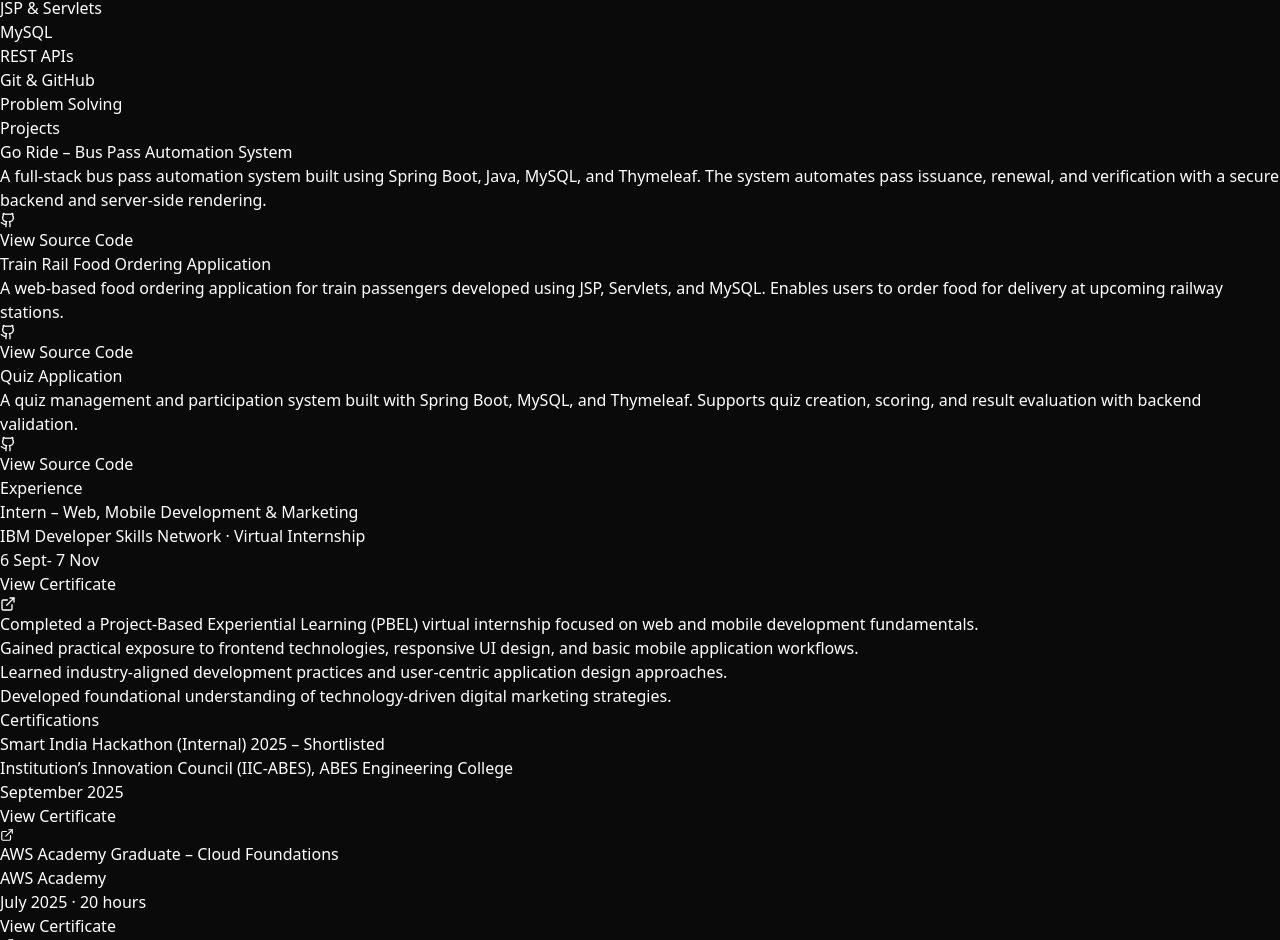
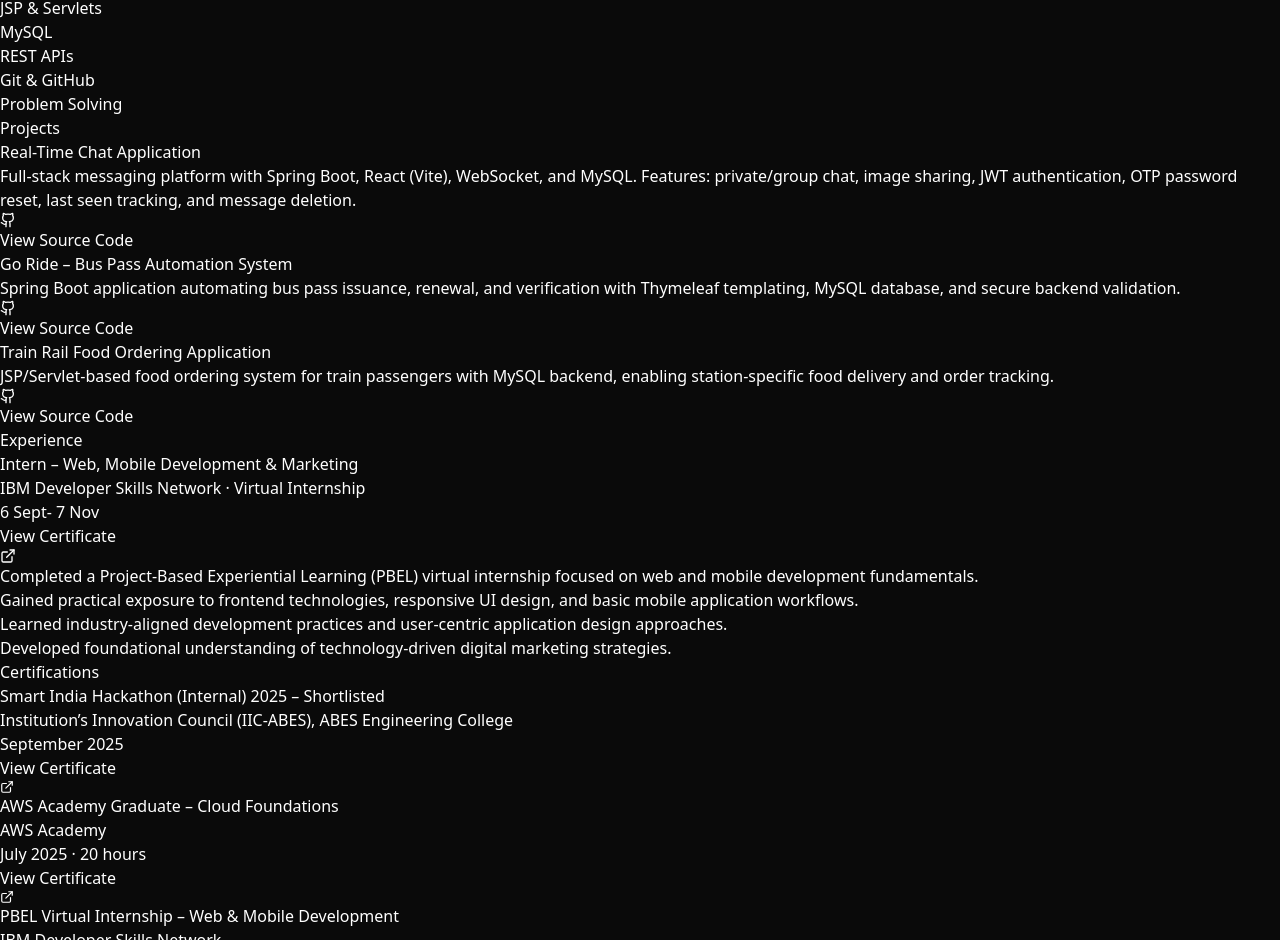
Before and after one commit to akas-coder/Akash_Rauniyar, a React (Vite) app: page / in a window 1280 px wide. Shown: the part 1950-2890 px from the top of the page. Built offline with nearby package versions, Linux system fonts and the light colour scheme; no server answers.

Commit message:
Update projects.js

```diff
--- a/src/data/projects.js
+++ b/src/data/projects.js
@@ -1,17 +1,17 @@
 export const projects = [
   {
+    title: "Real-Time Chat Application",
+    desc: "Full-stack messaging platform with Spring Boot, React (Vite), WebSocket, and MySQL. Features: private/group chat, image sharing, JWT authentication, OTP password reset, last seen tracking, and message deletion.",
+    github: "https://github.com/akas-coder/chat-application",
+  },
+  {
     title: "Go Ride – Bus Pass Automation System",
-    desc: "A full-stack bus pass automation system built using Spring Boot, Java, MySQL, and Thymeleaf. The system automates pass issuance, renewal, and verification with a secure backend and server-side rendering.",
+    desc: "Spring Boot application automating bus pass issuance, renewal, and verification with Thymeleaf templating, MySQL database, and secure backend validation.",
     github: "https://github.com/akas-coder/Go-Ride",
   },
   {
     title: "Train Rail Food Ordering Application",
-    desc: "A web-based food ordering application for train passengers developed using JSP, Servlets, and MySQL. Enables users to order food for delivery at upcoming railway stations.",
+    desc: "JSP/Servlet-based food ordering system for train passengers with MySQL backend, enabling station-specific food delivery and order tracking.",
     github: "https://github.com/akas-coder/Foodapp",
   },
-  {
-    title: "Quiz Application",
-    desc: "A quiz management and participation system built with Spring Boot, MySQL, and Thymeleaf. Supports quiz creation, scoring, and result evaluation with backend validation.",
-    github: "https://github.com/akas-coder/QuizApplication",
-  },
 ];
```
